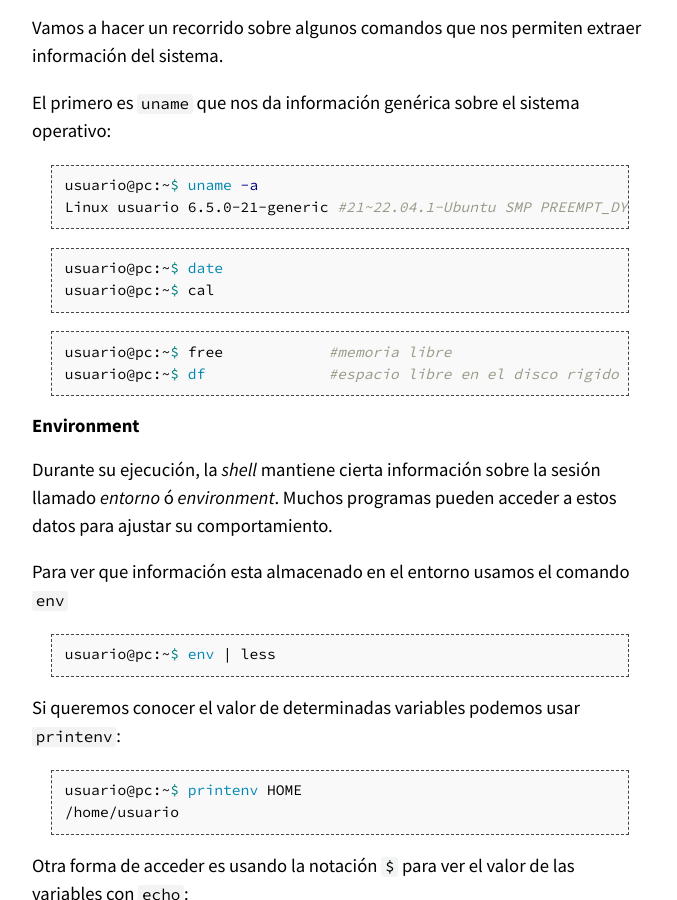
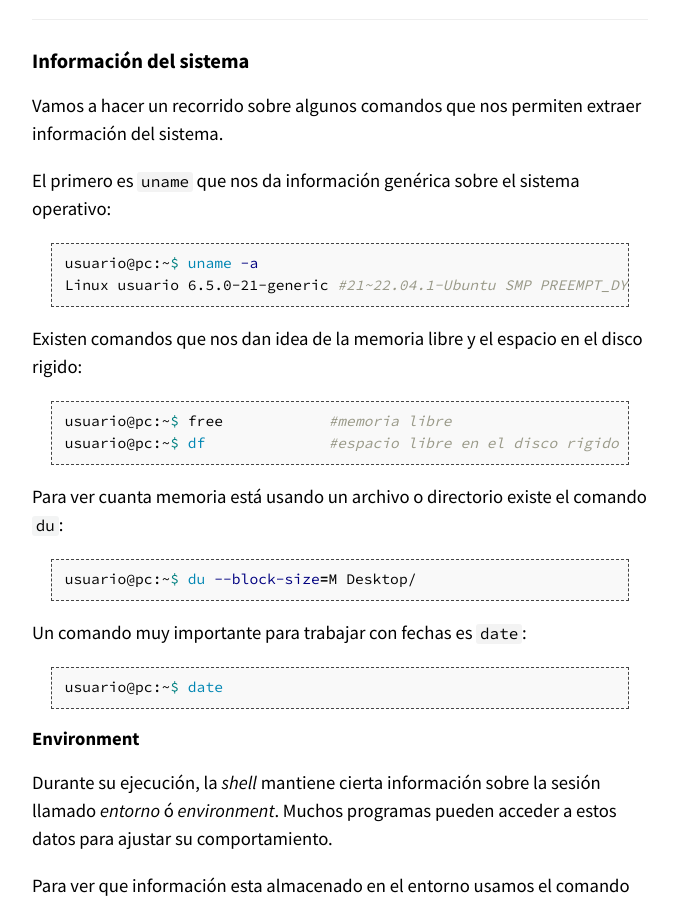
Before and after one commit to CNEA-AQ/curso-programacion, a Jekyll site: the page built from _clases/shell.md, in a window 1280 px wide and 900 px high, scrolled down 19677 px. Shown: the whole window, without its empty margins (300-977 px from the left). Built offline with Jekyll 4.4.1, drawn with Linux system fonts in a browser that asks for light colours; some of the changed text lies outside the part shown.

Commit message:
shell v0.0

````diff
--- a/_clases/shell.md
+++ b/_clases/shell.md
@@ -109,7 +109,6 @@ Los comentarios son partes de código ó comandos que no se ejecutan. En el caso
 Todo lo que sigue al simbolo **`#`** no hace absolutamente nada. No es algo demasiado útil en el contexto de la *shell* (pero sí en otros contextos), en este tutorial pueden aparecer así que vale la pena mencionarlo.
 
 
----
 ---
 ## Navegación
 
@@ -391,6 +390,11 @@ usuario@pc:~$ less archivo.txt
 ```
 al ejecutarlo se entra a un modo de visualización donde podemos explorar el archivo de forma interactiva, scroleando hacia abaho usando las flechitas, para salir apretamos la tecla `q` de *quit*.
 
+Un comando muy útil para comparar archivos, es `diff`:
+```shell
+usuario@pc:~$ diff archivo1 archivo2
+```
+
 ### Editores de texto
 Si buscamos una herramienta para leer y editar un archivo de texto que contenga más funciones, tenemos varias alternativas:
 
@@ -665,14 +669,20 @@ usuario@pc:~$ uname -a
 Linux usuario 6.5.0-21-generic #21~22.04.1-Ubuntu SMP PREEMPT_DYNAMIC Fri Feb  9 13:32:52 UTC 2 x86_64 x86_64 x86_64 GNU/Linux
 ```
 
-```shell
-usuario@pc:~$ date
-usuario@pc:~$ cal
-```
-
+Existen comandos que nos dan idea de la memoria libre y el espacio en el disco rigido:
 ```shell
 usuario@pc:~$ free	      #memoria libre
 usuario@pc:~$ df	      #espacio libre en el disco rigido
+```
+
+Para ver cuanta memoria está usando un archivo o directorio existe el comando `du`:
+```shell
+usuario@pc:~$ du --block-size=M Desktop/
+```
+
+Un comando muy importante para trabajar con fechas es `date`:
+```shell
+usuario@pc:~$ date
 ```
 
 
@@ -907,9 +917,9 @@ __**ftp**__,__**lftp**__, __**sftp**__
 ---
 
 ### Otros
-```shell
-usuario@pc:~$ diff archivo1 archivo2	#muestra diferencias entre archivos
-```
+
+
+
 
 ### Ejecutables/programas
 ```shell
````
